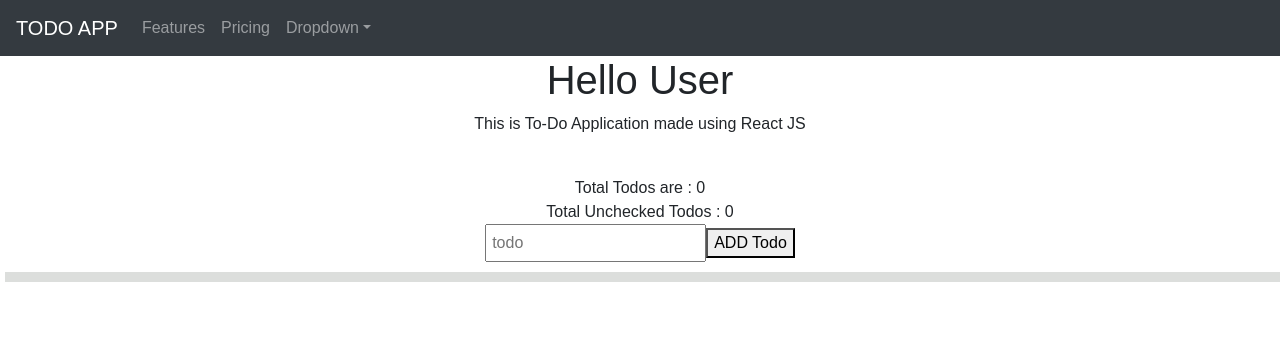
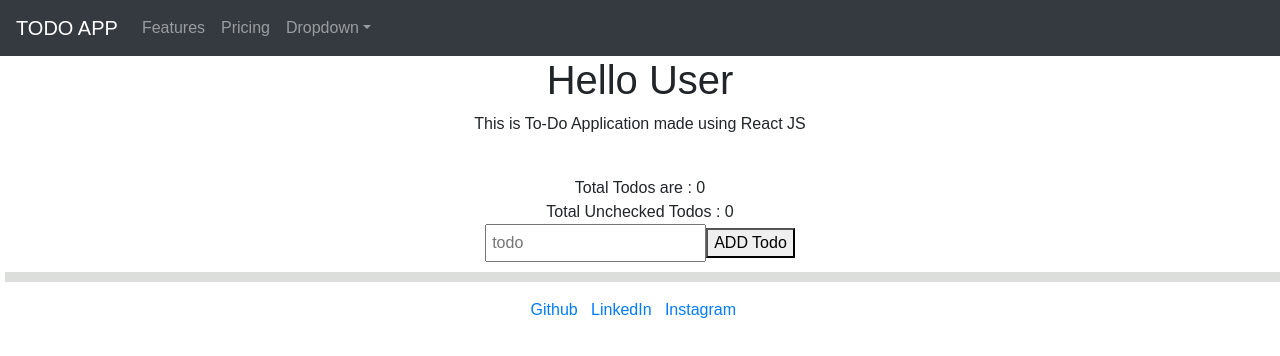
Before and after one commit to ashutosh1401/ToDo-App, a React (Create React App) app: page / in a window 1280 px wide. Shown: the top 356 px of the page. Built offline with nearby package versions, Linux system fonts and the light colour scheme.

Commit message:
Adde footer and some changes

```diff
--- a/src/App.js
+++ b/src/App.js
@@ -1,6 +1,7 @@
 import React, { Component } from "react";
 import "./styles.css";
 import NavBar from "./NavBar";
+import Footer from "./Footer";
 
 let id = 0;
 
@@ -101,6 +102,7 @@ export default class App extends Component {
             ))}
           </ul>
         </div>
+        <Footer />
       </div>
     );
   }
--- /dev/null
+++ b/src/Footer.js
@@ -0,0 +1,27 @@
+import React, { Component } from "react";
+
+export default class Footer extends Component {
+  render() {
+    return (
+      <footer>
+        <a href="#github">Github</a>&nbsp;&nbsp;&nbsp;
+        <a href="#linkedin">LinkedIn</a>&nbsp;&nbsp;&nbsp;
+        <a href="#insta">Instagram</a>&nbsp;&nbsp;&nbsp;
+        <br />
+        <br />
+        <br />
+      </footer>
+    );
+  }
+}
+/*
+<footer class="container-fluid text-center main-content" id="contact">
+    <p> Made with <i class="fa fa-heart" aria-hidden="true" style="color: red;"></i> by
+        <i>Team Marcos</i></p>
+    <a href="https://github.com/ashutosh1401" target="_blank"><i class="fa fa-github" aria-hidden="true">
+            Github</i></a>
+    <a href="https://www.linkedin.com/in/ashutosh-thakur-5aa181199/" target="_blank"><i class="fa fa-linkedin"
+            aria-hidden="true">
+            Linkedin</i></a>
+</footer>
+*/
--- a/src/styles.css
+++ b/src/styles.css
@@ -19,3 +19,10 @@ li {
 input {
   padding: 5px;
 }
+
+footer {
+  padding: 10px;
+  display: flex;
+  flex-direction: row;
+  justify-content: center;
+}
```
